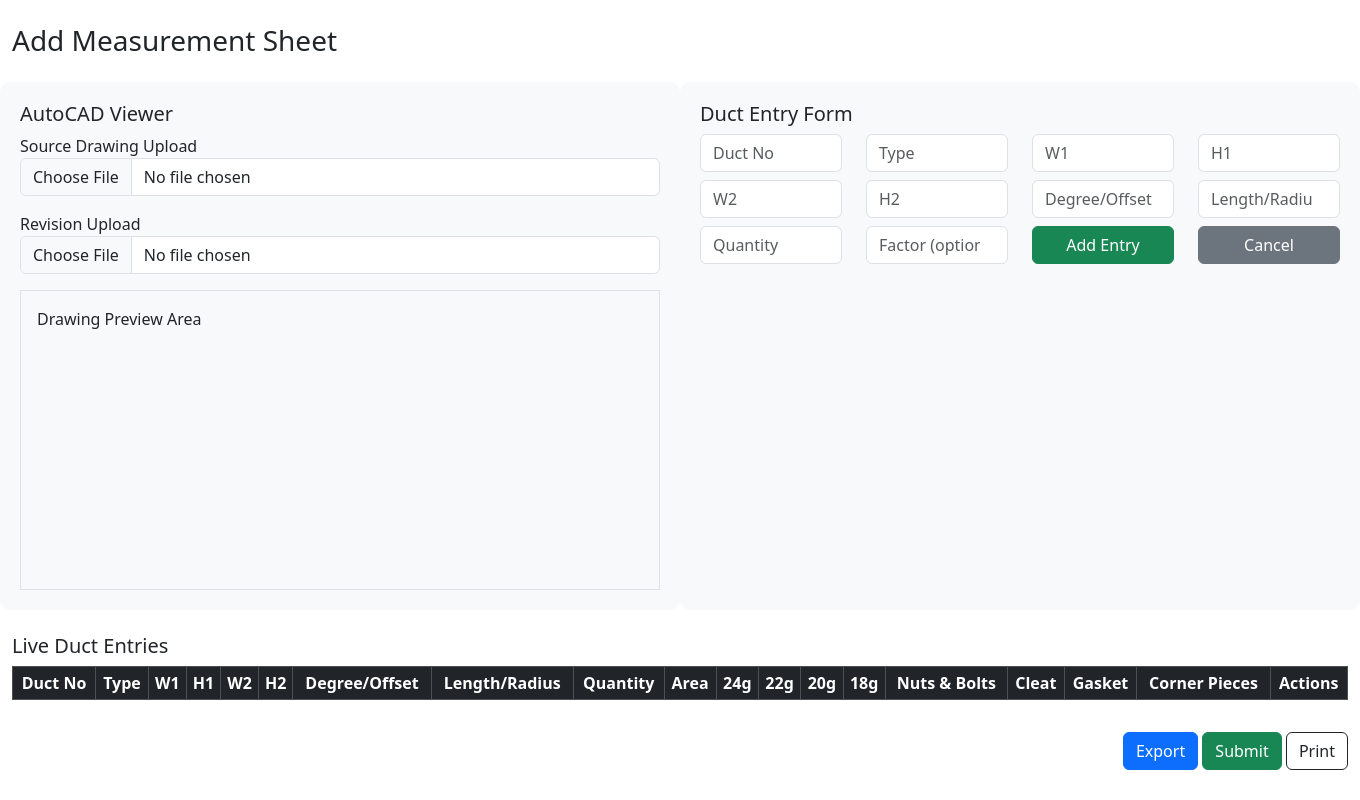
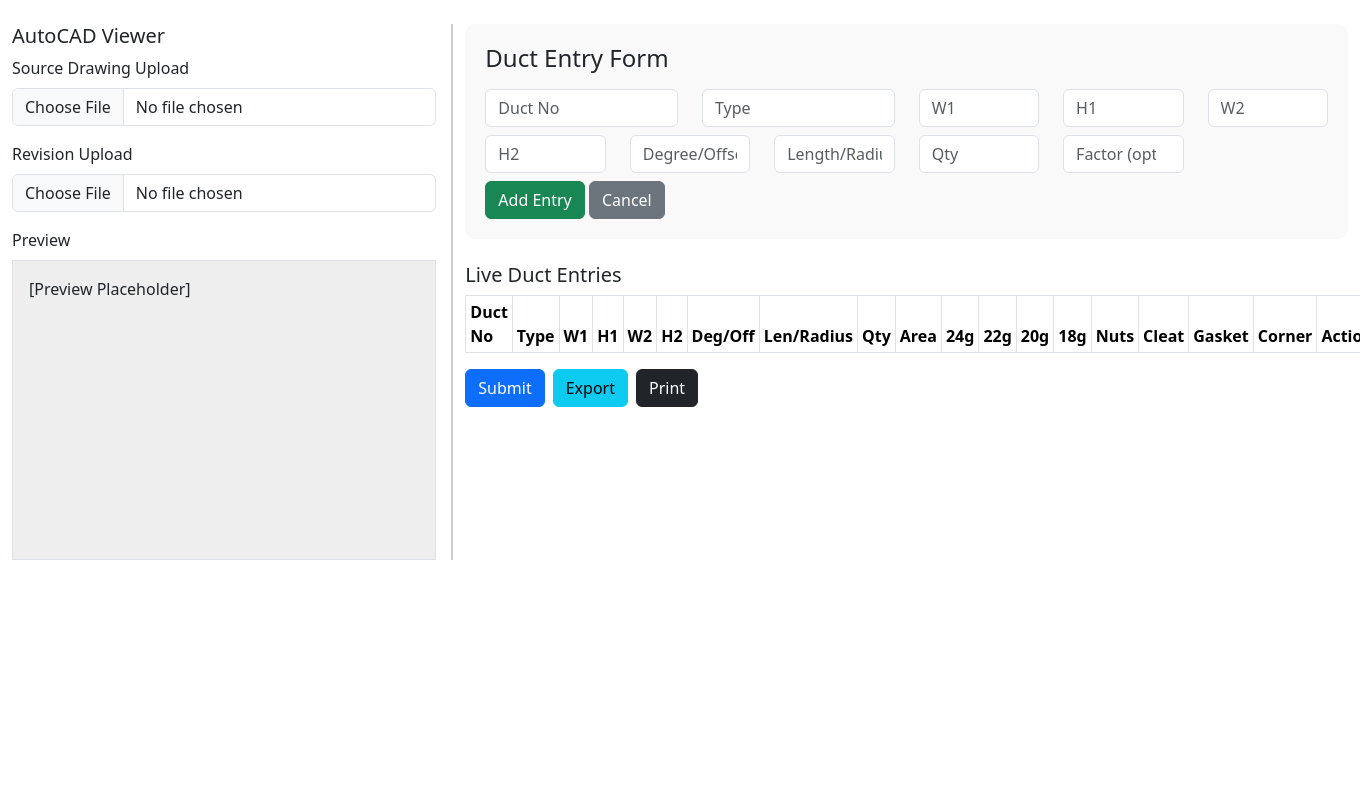
Before and after one commit to sampletech18/Ducting_project, a Flask app: template templates/add_measurement_sheet.html in a window 1360 px wide; the page is wider, and only the part inside the window is pictured. Run offline with Flask 3, Linux system fonts and the light colour scheme; the template is opened without the code that fills it, so the values that code supplies are empty.

Commit message:
Update add_measurement_sheet.html

```diff
--- a/templates/add_measurement_sheet.html
+++ b/templates/add_measurement_sheet.html
@@ -1,125 +1,97 @@
-<!-- templates/add_measurement_sheet.html -->
+<!-- templates/measurement_sheet.html -->
 <!DOCTYPE html>
 <html lang="en">
 <head>
-  <meta charset="UTF-8">
-  <title>Add Measurement Sheet</title>
-  <link href="https://cdn.jsdelivr.net/npm/bootstrap@5.3.2/dist/css/bootstrap.min.css" rel="stylesheet">
+  <meta charset="UTF-8" />
+  <title>Measurement Sheet</title>
+  <link href="https://cdn.jsdelivr.net/npm/bootstrap@5.3.2/dist/css/bootstrap.min.css" rel="stylesheet" />
   <style>
-    .form-section, .viewer-section {
-      background: #f8f9fa;
+    .left-box {
+      border-right: 2px solid #ccc;
+      padding-right: 15px;
+    }
+    .form-section {
+      background: #f9f9f9;
+      border-radius: 10px;
       padding: 20px;
-      border-radius: 10px;
     }
-    .table-responsive {
-      max-height: 400px;
-      overflow-y: auto;
+    .table-section {
+      margin-top: 20px;
     }
   </style>
 </head>
 <body class="container-fluid mt-4">
-
-  <h3 class="mb-4">Add Measurement Sheet</h3>
-
-  <div class="row mb-4">
-    <!-- Left side: AutoCAD viewer and uploads -->
-    <div class="col-md-6 viewer-section">
+  <div class="row">
+    <!-- Left: AutoCAD + Upload -->
+    <div class="col-md-4 left-box">
       <h5>AutoCAD Viewer</h5>
       <div class="mb-3">
-        <label>Source Drawing Upload</label>
-        <input type="file" class="form-control">
+        <label class="form-label">Source Drawing Upload</label>
+        <input type="file" class="form-control" />
       </div>
       <div class="mb-3">
-        <label>Revision Upload</label>
-        <input type="file" class="form-control">
+        <label class="form-label">Revision Upload</label>
+        <input type="file" class="form-control" />
       </div>
-      <div class="border p-3 mt-3" style="height: 300px;">
-        <p>Drawing Preview Area</p>
-        <!-- Later we’ll embed viewer -->
+      <div>
+        <label class="form-label">Preview</label>
+        <div class="border p-3" style="height: 300px; background: #eee;">[Preview Placeholder]</div>
       </div>
     </div>
 
-    <!-- Right side: Duct entry form -->
-    <div class="col-md-6 form-section">
-      <h5>Duct Entry Form</h5>
+    <!-- Right: Form -->
+    <div class="col-md-8">
+      <div class="form-section">
+        <h4 class="mb-3">Duct Entry Form</h4>
         <form id="duct-form">
           <div class="row mb-2">
-          <div class="col">
-            <input type="text" class="form-control" placeholder="Duct No" name="duct_no" required>
-          </div>
-          <div class="col">
-            <input type="text" class="form-control" placeholder="Type" name="type" required>
-          </div>
-          <div class="col">
-            <input type="number" class="form-control" placeholder="W1" name="w1" required>
-          </div>
-          <div class="col">
-            <input type="number" class="form-control" placeholder="H1" name="h1" required>
-          </div>
+            <div class="col-md-3"><input type="text" class="form-control" name="duct_no" placeholder="Duct No" required /></div>
+            <div class="col-md-3"><input type="text" class="form-control" name="type" placeholder="Type" required /></div>
+            <div class="col-md-2"><input type="number" class="form-control" name="w1" placeholder="W1" /></div>
+            <div class="col-md-2"><input type="number" class="form-control" name="h1" placeholder="H1" /></div>
+            <div class="col-md-2"><input type="number" class="form-control" name="w2" placeholder="W2" /></div>
           </div>
           <div class="row mb-2">
-          <div class="col">
-            <input type="number" class="form-control" placeholder="W2" name="w2">
+            <div class="col-md-2"><input type="number" class="form-control" name="h2" placeholder="H2" /></div>
+            <div class="col-md-2"><input type="text" class="form-control" name="degree" placeholder="Degree/Offset" /></div>
+            <div class="col-md-2"><input type="text" class="form-control" name="length" placeholder="Length/Radius" /></div>
+            <div class="col-md-2"><input type="number" class="form-control" name="quantity" placeholder="Qty" required /></div>
+            <div class="col-md-2"><input type="number" class="form-control" name="factor" placeholder="Factor (optional)" /></div>
           </div>
-          <div class="col">
-            <input type="number" class="form-control" placeholder="H2" name="h2">
-          </div>
-          <div class="col">
-            <input type="text" class="form-control" placeholder="Degree/Offset" name="degree">
-          </div>
-          <div class="col">
-            <input type="number" class="form-control" placeholder="Length/Radius" name="length">
-          </div>
-        </div>
-        <div class="row mb-2">
-          <div class="col">
-            <input type="number" class="form-control" placeholder="Quantity" name="quantity" required>
-          </div>
-          <div class="col">
-            <input type="number" class="form-control" placeholder="Factor (optional)" name="factor">
-          </div>
-          <div class="col">
-            <button type="submit" class="btn btn-success w-100">Add Entry</button>
-          </div>
-          <div class="col">
-            <button type="reset" class="btn btn-secondary w-100">Cancel</button>
+          <div class="row">
+            <div class="col-md-4">
+              <button type="submit" class="btn btn-success">Add Entry</button>
+              <button type="reset" class="btn btn-secondary">Cancel</button>
             </div>
           </div>
         </form>
       </div>
+
+      <!-- Live Table -->
+      <div class="table-section">
+        <h5 class="mt-4">Live Duct Entries</h5>
+        <table class="table table-bordered table-sm">
+          <thead>
+            <tr>
+              <th>Duct No</th><th>Type</th><th>W1</th><th>H1</th><th>W2</th><th>H2</th>
+              <th>Deg/Off</th><th>Len/Radius</th><th>Qty</th><th>Area</th>
+              <th>24g</th><th>22g</th><th>20g</th><th>18g</th>
+              <th>Nuts</th><th>Cleat</th><th>Gasket</th><th>Corner</th><th>Actions</th>
+            </tr>
+          </thead>
+          <tbody id="live-entries"></tbody>
+        </table>
+
+        <div class="d-flex gap-2">
+          <button class="btn btn-primary">Submit</button>
+          <button class="btn btn-info">Export</button>
+          <button class="btn btn-dark">Print</button>
+        </div>
+      </div>
+    </div>
   </div>
 
-  <!-- Live Table -->
-  <div class="table-section mt-4">
-    <h5>Live Duct Entries</h5>
-    <div class="table-responsive">
-      <table class="table table-bordered table-sm text-center" id="duct-table">
-        <thead class="table-dark">
-          <tr>
-            <th>Duct No</th>
-            <th>Type</th>
-            <th>W1</th>
-            <th>H1</th>
-            <th>W2</th>
-            <th>H2</th>
-            <th>Degree/Offset</th>
-            <th>Length/Radius</th>
-            <th>Quantity</th>
-            <th>Area</th>
-            <th>24g</th>
-            <th>22g</th>
-            <th>20g</th>
-            <th>18g</th>
-            <th>Nuts & Bolts</th>
-            <th>Cleat</th>
-            <th>Gasket</th>
-            <th>Corner Pieces</th>
-            <th>Actions</th>
-          </tr>
-        </thead>
-        <tbody id="live-entries">
-          <!-- JS will append entries here -->
-
+  <!-- Add JS for Entry Handling -->
   <script>
     const form = document.getElementById("duct-form");
     const tableBody = document.getElementById("live-entries");
@@ -133,7 +105,6 @@
         entry[key] = value || '';
       });
 
-    // Placeholder values for later-calculated fields
       entry.area = "";
       entry["24g"] = "";
       entry["22g"] = "";
@@ -164,9 +135,7 @@
         <td contenteditable="true">${entry.cleat}</td>
         <td contenteditable="true">${entry.gasket}</td>
         <td contenteditable="true">${entry.corner}</td>
-      <td>
-        <button class="btn btn-sm btn-danger btn-delete">Delete</button>
-      </td>
+        <td><button class="btn btn-sm btn-danger btn-delete">Delete</button></td>
       `;
 
       row.querySelector(".btn-delete").addEventListener("click", function () {
@@ -179,17 +148,5 @@
       form.reset();
     });
   </script>
-        </tbody>
-      </table>
-    </div>
-
-    <!-- Footer buttons -->
-    <div class="mt-3 text-end">
-      <button class="btn btn-primary">Export</button>
-      <button class="btn btn-success">Submit</button>
-      <button class="btn btn-outline-dark">Print</button>
-    </div>
-  </div>
-
 </body>
 </html>
```
Lines whose indentation alone changed are shown as unchanged.
